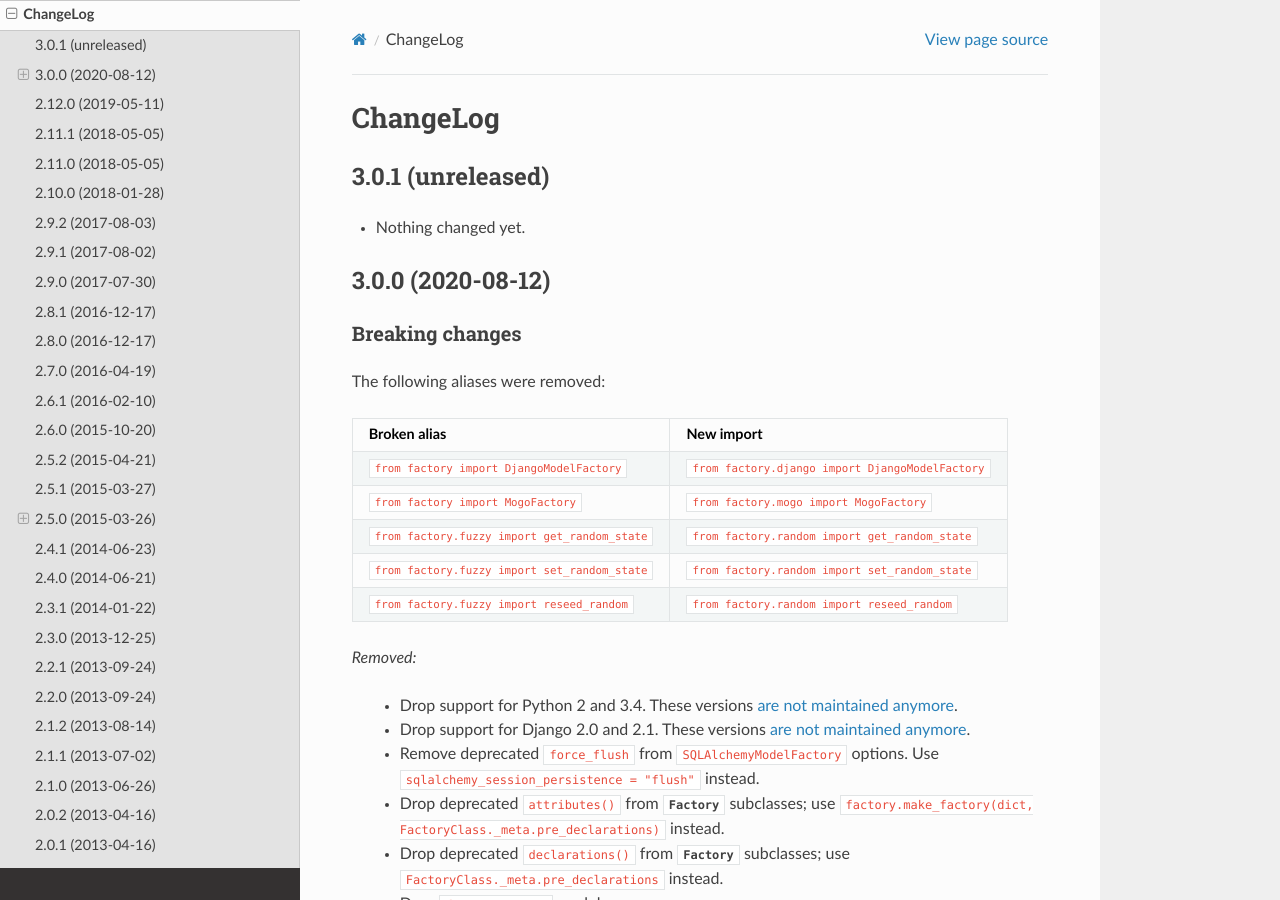
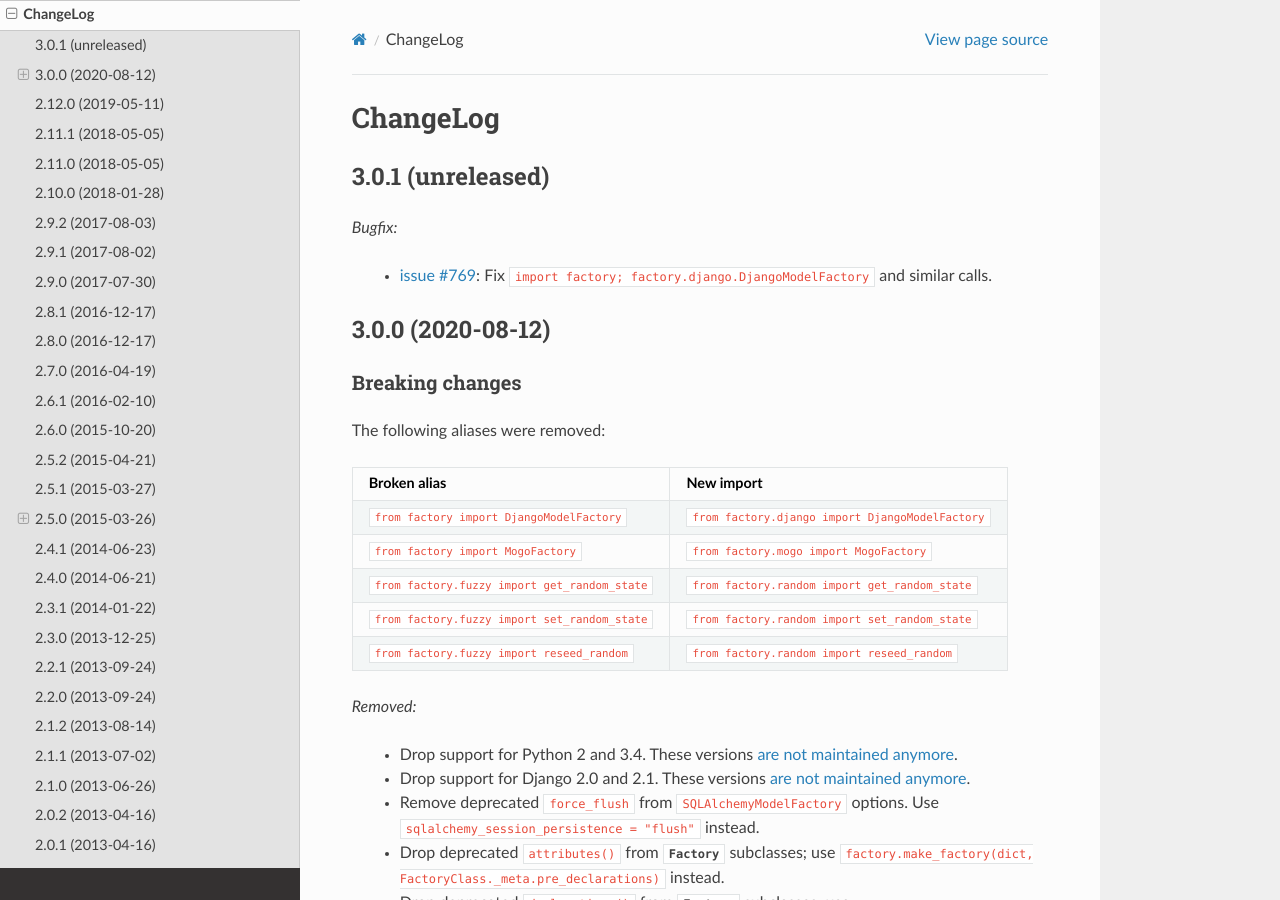
Before and after one commit to FactoryBoy/factory_boy, a Sphinx documentation site: the page built from docs/changelog.rst, in a window 1280 px wide and 900 px high. Built offline with Sphinx 7.4.7 and the Read the Docs theme 2.0.0, drawn with Linux system fonts in a browser that asks for light colours.

Commit message:
Hotfix: Fix `factory.django` aliases.

```diff
--- a/docs/changelog.rst
+++ b/docs/changelog.rst
@@ -4,7 +4,9 @@ ChangeLog
 3.0.1 (unreleased)
 ------------------
 
-- Nothing changed yet.
+*Bugfix:*
+
+    - :issue:`769`: Fix ``import factory; factory.django.DjangoModelFactory`` and similar calls.
 
 
 3.0.0 (2020-08-12)
```
Also changed, not shown: factory/__init__.py (+4 -4 lines).
